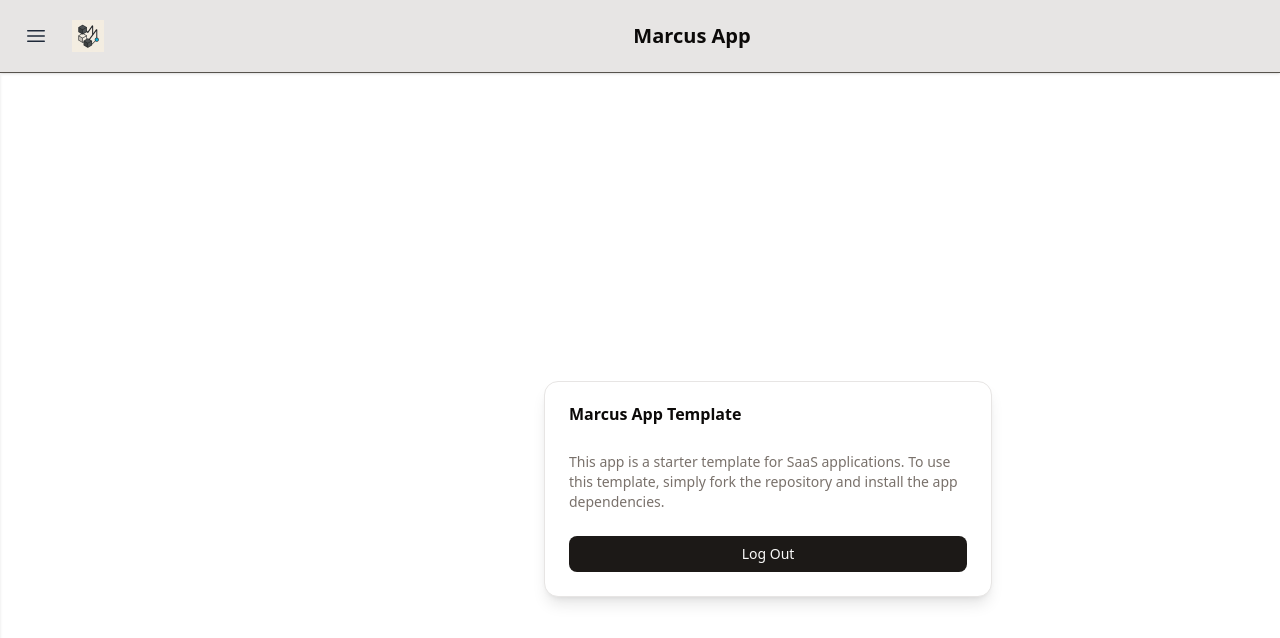
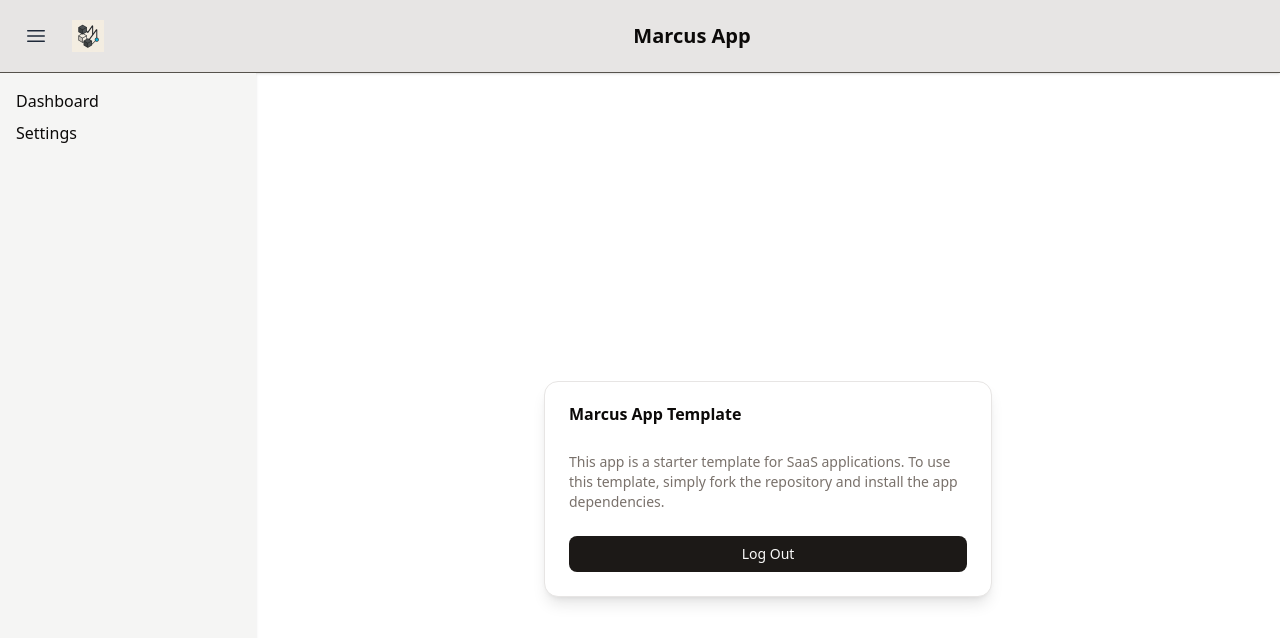
Before and after one commit to njit-prof-bill/njit-prof-bill-cs490-project-summer-2025, a Next.js app: page /home in a window 1280 px wide. Shown: the top 638 px of the page. Built offline with nearby package versions, Linux system fonts and the light colour scheme; no server answers; sample sign-in values are in the browser's storage.

Commit message:
Make a component for the side panel

```diff
--- a/src/app/home/layout.tsx
+++ b/src/app/home/layout.tsx
@@ -1,10 +1,11 @@
 "use client";
 
 import { ReactNode, useState } from "react";
-import TopBanner from "@/components/topBanner"; // Import the new TopBanner component
+import TopBanner from "@/components/topBanner"; // Import the TopBanner component
+import SidePanel from "@/components/sidePanel"; // Import the SidePanel component
 
 export default function HomeLayout({ children }: { children: ReactNode }) {
-    const [isSidePanelOpen, setIsSidePanelOpen] = useState(false);
+    const [isSidePanelOpen, setIsSidePanelOpen] = useState(true); // Default to true
 
     const toggleSidePanel = () => {
         setIsSidePanelOpen((prev) => {
@@ -21,25 +22,7 @@ export default function HomeLayout({ children }: { children: ReactNode }) {
             {/* Main Layout */}
             <div className="flex flex-1">
                 {/* Side Navigation */}
-                <aside
-                    className={`bg-stone-100 dark:bg-stone-900 p-4 shadow transform transition-transform duration-300 ${isSidePanelOpen ? "translate-x-0" : "-translate-x-full"
-                        } w-64 flex-shrink-0`}
-                >
-                    <nav>
-                        <ul>
-                            <li className="mb-2">
-                                <a href="#" className="hover:underline">
-                                    Dashboard
-                                </a>
-                            </li>
-                            <li>
-                                <a href="#" className="hover:underline">
-                                    Settings
-                                </a>
-                            </li>
-                        </ul>
-                    </nav>
-                </aside>
+                <SidePanel isSidePanelOpen={isSidePanelOpen} />
 
                 {/* Main Content */}
                 <main className="flex-1 p-4">
--- /dev/null
+++ b/src/components/sidePanel.tsx
@@ -0,0 +1,29 @@
+"use client";
+
+interface SidePanelProps {
+    isSidePanelOpen: boolean;
+}
+
+export default function SidePanel({ isSidePanelOpen }: SidePanelProps) {
+    return (
+        <aside
+            className={`bg-stone-100 dark:bg-stone-900 p-4 shadow transform transition-transform duration-300 ${isSidePanelOpen ? "translate-x-0" : "-translate-x-full"
+                } w-64 flex-shrink-0`}
+        >
+            <nav>
+                <ul>
+                    <li className="mb-2">
+                        <a href="#" className="hover:underline">
+                            Dashboard
+                        </a>
+                    </li>
+                    <li>
+                        <a href="#" className="hover:underline">
+                            Settings
+                        </a>
+                    </li>
+                </ul>
+            </nav>
+        </aside>
+    );
+}
```
